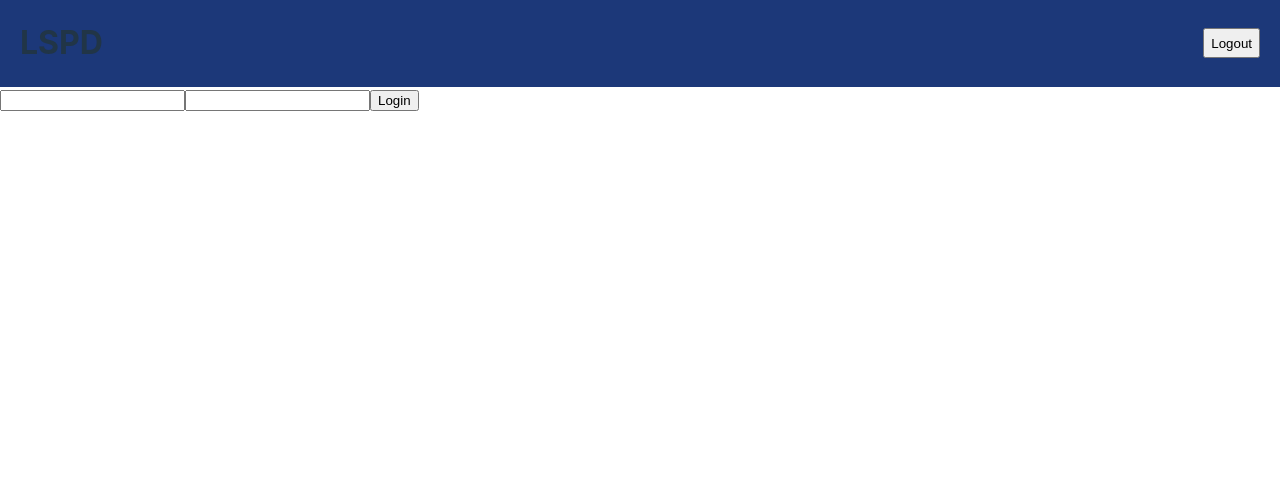
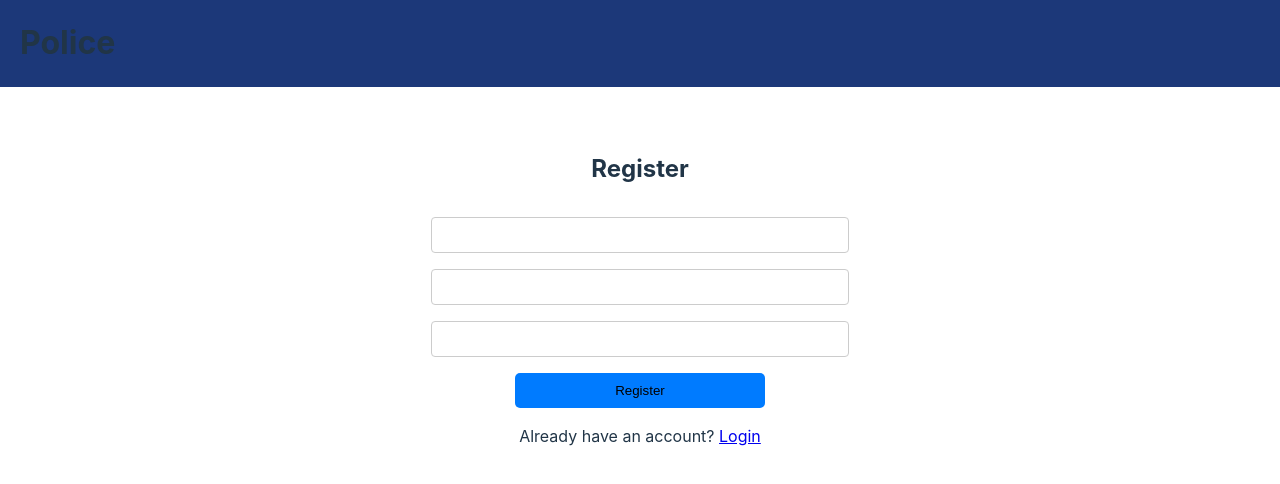
Before and after one commit to eurbaniak/lspd-mdt, a React (Vite) app: page /register in a window 1280 px wide. Shown: the top 484 px of the page. Built offline with nearby package versions, Linux system fonts and the light colour scheme; no server answers.

Commit message:
fix login form styles, add register option

```diff
--- a/src/App.jsx
+++ b/src/App.jsx
@@ -6,6 +6,7 @@ import Menu from "./components/Menu/Menu";
 import Panel from "./components/Panel/Panel";
 import People from "./components/People/People";
 import Login from "./components/Login/Login";
+import Register from "./components/Register/Register";
 import { useAuth } from "./userContext";
 
 const App = () => {
@@ -26,7 +27,10 @@ const App = () => {
             </div>
           </div>
         ) : (
-          <Login />
+          <Routes>
+            <Route path="/" element={<Login />} />
+            <Route path="/register" element={<Register />} />
+          </Routes>
         )}
       </BrowserRouter>
     </div>
--- a/src/components/Header/Header.jsx
+++ b/src/components/Header/Header.jsx
@@ -9,8 +9,8 @@ const Header = () => {
 
   return (
     <div className="header">
-      <h1>LSPD</h1>
-      {user ? <button onClick={() => signOut(auth)}>Logout</button> : null}
+      <h1>Police</h1>
+      {user.user ? <button onClick={() => signOut(auth)}>Logout</button> : null}
     </div>
   );
 };
--- a/src/components/Login/Login.jsx
+++ b/src/components/Login/Login.jsx
@@ -2,11 +2,13 @@ import React, { useState } from "react";
 import { signInWithEmailAndPassword } from "firebase/auth";
 import { auth } from "../../firebase";
 import { useAuth } from "../../userContext";
-import { useNavigate } from "react-router-dom";
+import { useNavigate, Link } from "react-router-dom";
+import style from "./login.module.scss";
 
 const Login = () => {
   const [email, setEmail] = useState("");
   const [password, setPassword] = useState("");
+  const [error, setError] = useState(null);
 
   const navigate = useNavigate();
   const { user } = useAuth();
@@ -19,6 +21,7 @@ const Login = () => {
       })
       .catch((error) => {
         console.log(error);
+        setError(error);
       });
   };
 
@@ -27,13 +30,24 @@ const Login = () => {
   }
 
   return (
-    <div className="people">
-      <form onSubmit={handleLogin}>
-        <input type="email" onChange={(e) => setEmail(e.target.value)} />
-        <input type="password" onChange={(e) => setPassword(e.target.value)} />
-        <button type="submit">Login</button>
-      </form>
-    </div>
+    <form onSubmit={handleLogin} className={style.login}>
+      <h2>Login</h2>
+      <input
+        placeholder="email@email.com"
+        type="email"
+        onChange={(e) => setEmail(e.target.value)}
+      />
+      <input
+        placeholder="password"
+        type="password"
+        onChange={(e) => setPassword(e.target.value)}
+      />
+      <button type="submit">Login</button>
+      <span>
+        no account? <Link to="/register">register</Link>
+      </span>
+      {error ? <p>something went wrong</p> : null}
+    </form>
   );
 };
 
--- /dev/null
+++ b/src/components/Login/login.module.scss
@@ -0,0 +1,37 @@
+.login {
+    display: flex;
+    flex-direction: column;
+    padding: 50px;
+    gap: 1rem;
+    align-items: center;
+
+    input {
+        border: 1px solid #ccc;
+        border-radius: 4px;
+        padding: 8px;
+        font-size: 16px;
+        width: 400px;
+
+        &:focus {
+          outline: none;
+          border-color: #007bff;
+          box-shadow: 0 0 0 0.2rem rgba(0, 123, 255, 0.25);
+        }
+      }
+
+    button {
+        background-color: #007bff;
+        padding: 10px;
+        width: 250px;
+        border-radius: 5px;
+        outline: none;
+        border: none;
+        cursor: pointer;
+    }
+
+    p {
+        background-color: rgba(219, 59, 59, 0.615);
+        padding: 20px;
+        border-radius: 5px;
+    }
+}
--- a/src/components/Register/Register.jsx
+++ b/src/components/Register/Register.jsx
@@ -0,0 +1,57 @@
+import React, { useState } from "react";
+import { Link, useNavigate } from "react-router-dom";
+import { createUserWithEmailAndPassword } from "firebase/auth";
+import { auth } from "../../firebase";
+import style from "./Register.module.scss";
+
+const Register = () => {
+  const [email, setEmail] = useState("");
+  const [password, setPassword] = useState("");
+  const [confirmPassword, setConfirmPassword] = useState("");
+  const [error, setError] = useState(null);
+
+  const navigate = useNavigate();
+
+  const handleRegister = (e) => {
+    e.preventDefault();
+    if (password !== confirmPassword) {
+      setError("Passwords do not match");
+      return;
+    }
+    createUserWithEmailAndPassword(auth, email, password)
+      .then(() => {
+        navigate("/");
+      })
+      .catch((error) => {
+        setError(error.message);
+      });
+  };
+
+  return (
+    <form onSubmit={handleRegister} className={style.register}>
+      <h2>Register</h2>
+      <input
+        type="email"
+        value={email}
+        onChange={(e) => setEmail(e.target.value)}
+      />
+      <input
+        type="password"
+        value={password}
+        onChange={(e) => setPassword(e.target.value)}
+      />
+      <input
+        type="password"
+        value={confirmPassword}
+        onChange={(e) => setConfirmPassword(e.target.value)}
+      />
+      <button type="submit">Register</button>
+      <span>
+        Already have an account? <Link to="/">Login</Link>
+      </span>
+      {error && <p>{error}</p>}
+    </form>
+  );
+};
+
+export default Register;
--- /dev/null
+++ b/src/components/Register/Register.module.scss
@@ -0,0 +1,37 @@
+.register {
+    display: flex;
+    flex-direction: column;
+    padding: 50px;
+    gap: 1rem;
+    align-items: center;
+
+    input {
+        border: 1px solid #ccc;
+        border-radius: 4px;
+        padding: 8px;
+        font-size: 16px;
+        width: 400px;
+
+        &:focus {
+          outline: none;
+          border-color: #007bff;
+          box-shadow: 0 0 0 0.2rem rgba(0, 123, 255, 0.25);
+        }
+      }
+
+    button {
+        background-color: #007bff;
+        padding: 10px;
+        width: 250px;
+        border-radius: 5px;
+        outline: none;
+        border: none;
+        cursor: pointer;
+    }
+
+    p {
+        background-color: rgba(219, 59, 59, 0.615);
+        padding: 20px;
+        border-radius: 5px;
+    }
+}
```
